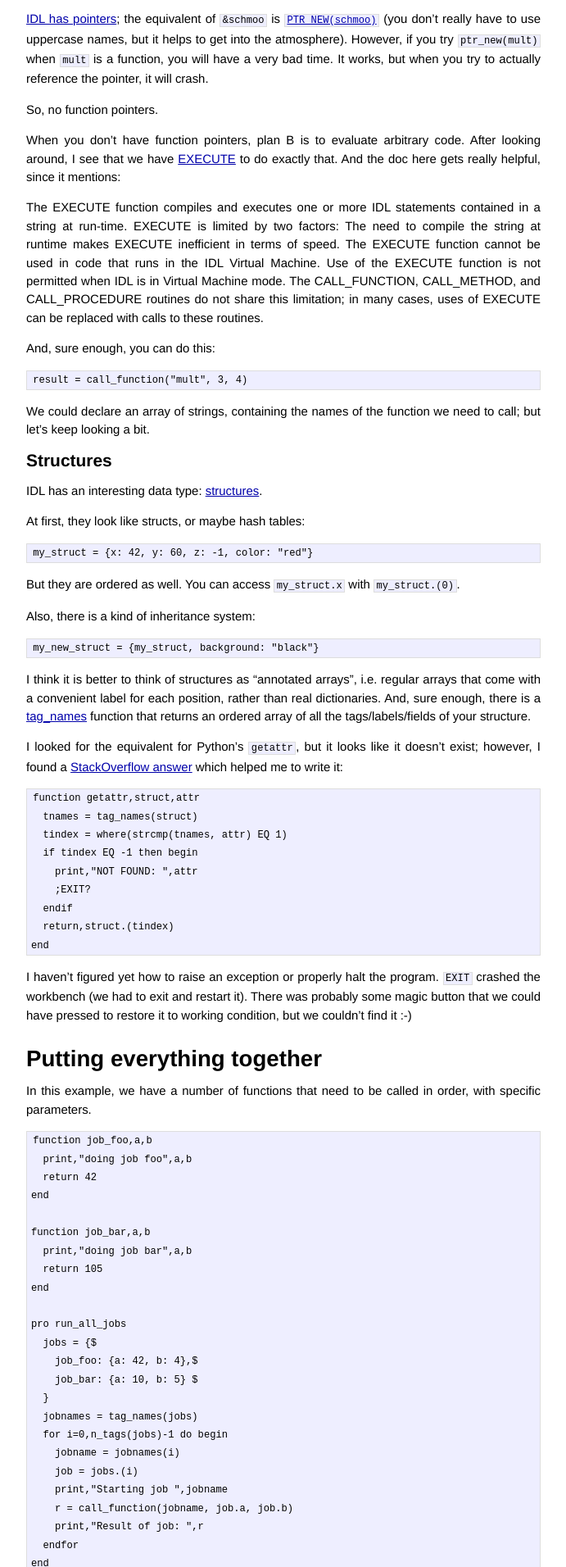
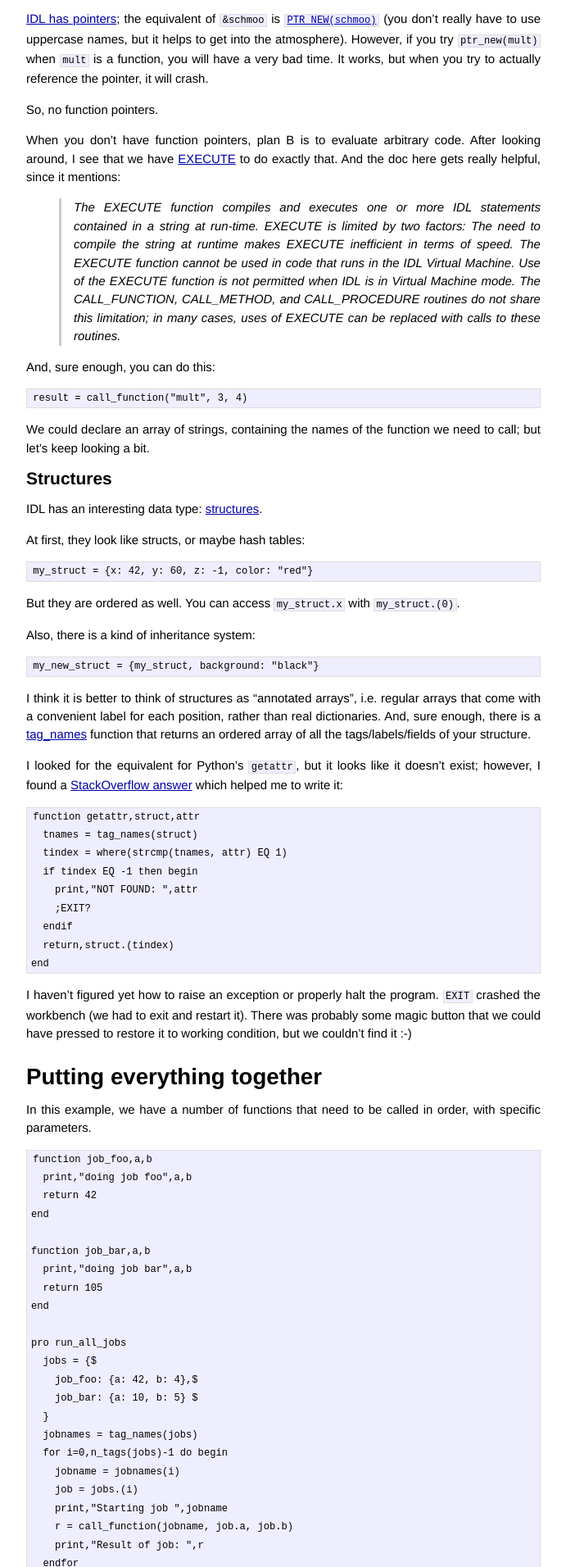
Before and after one commit to jpetazzo/jpetazzo.github.io, a Jekyll site: the page built from _posts/2013-10-27-idl-function-pointers.markdown, in a window 1280 px wide. Shown: the part 2130-4042 px from the top of the page at 82% size, without its empty margins (294-985 px from the left). Built offline with Jekyll 4.4.1, drawn with Linux system fonts in a browser that asks for light colours; Markdown is read by kramdown in place of the engine named in the settings.

Commit message:
Add blockquote CSS.

```diff
--- a/css/main.css
+++ b/css/main.css
@@ -188,3 +188,13 @@ ul.posts span {
 .post pre.terminal code {
   background-color: #333;
 }
+
+.post blockquote {
+  font-style: italic;
+  margin-top: 10px;
+  margin-bottom: 10px;
+  margin-left: 40px;
+  padding-left: 15px;
+  border-left: 3px solid #ccc;
+
+}
```
